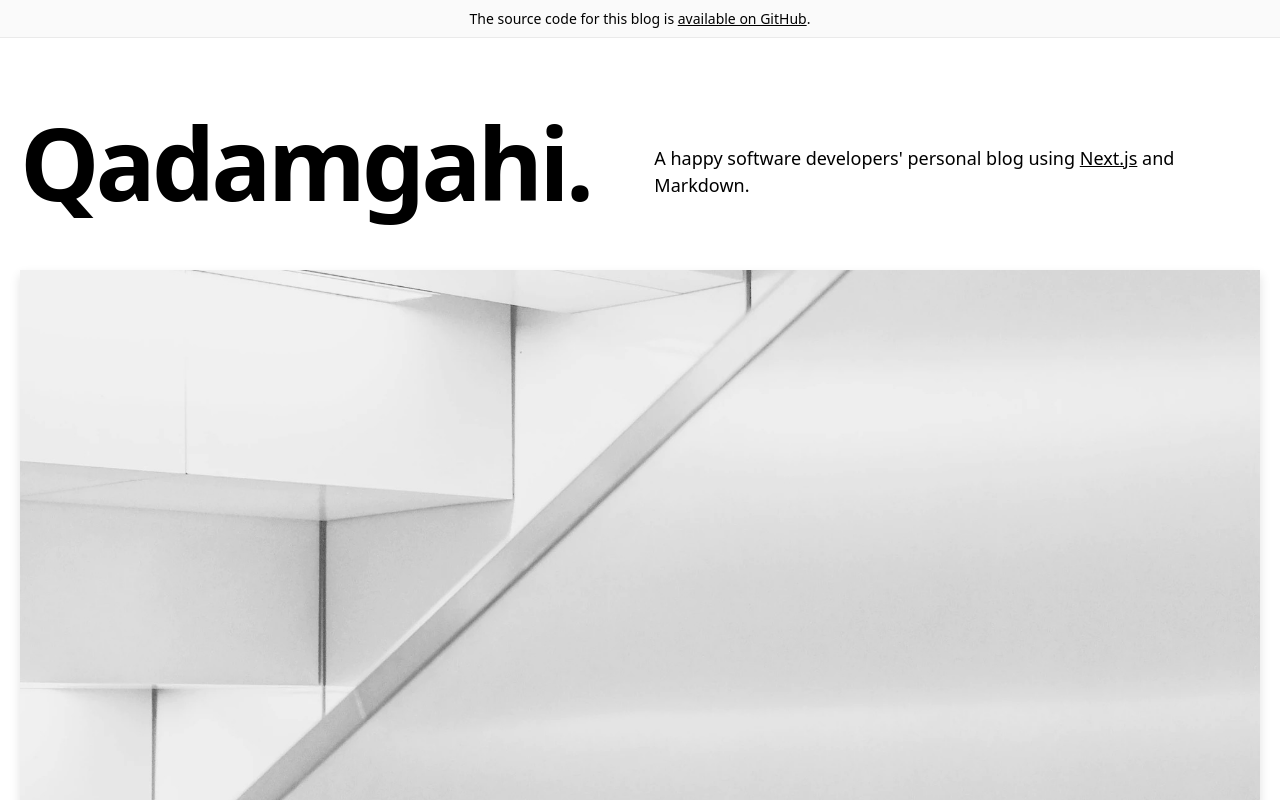
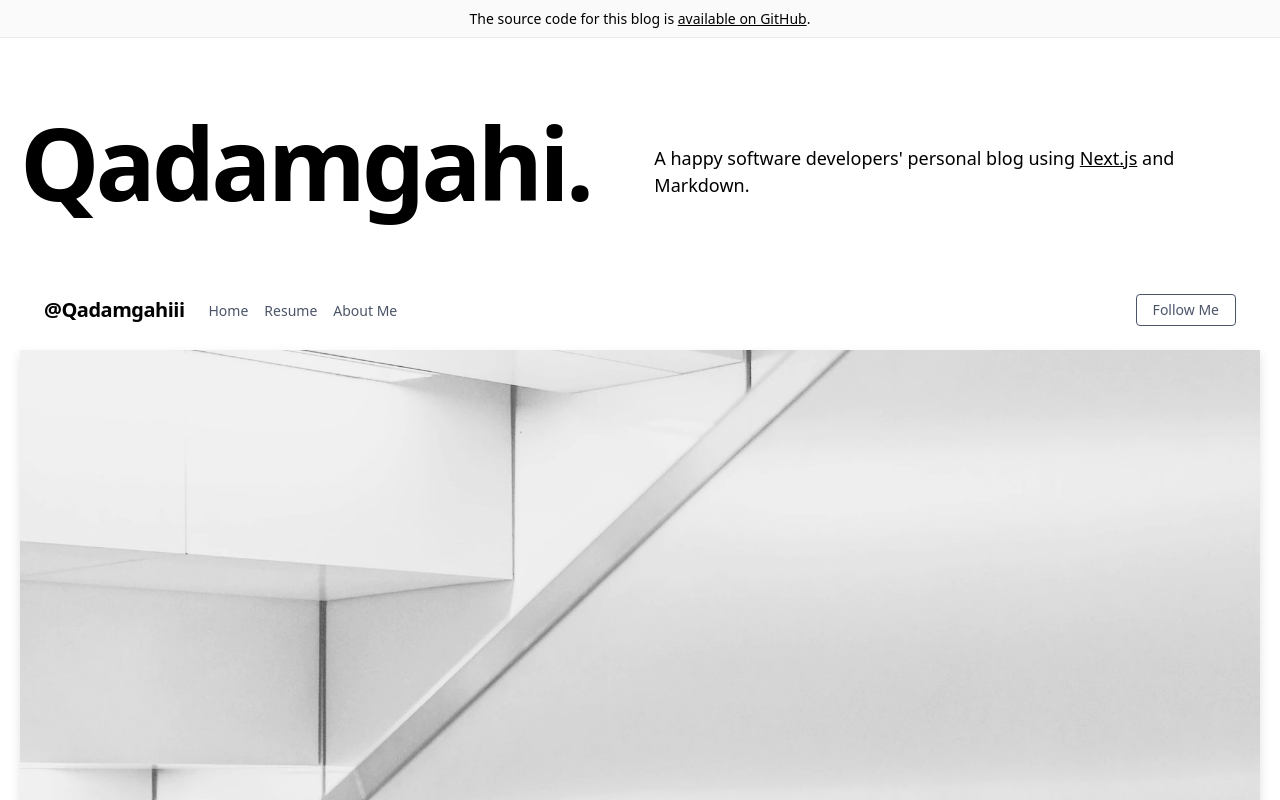
Before and after one commit to immorez/qadamgahi-ir, a Next.js app: page / in a window 1280 px wide. Shown: the top 800 px of the page. Built offline with nearby package versions, Linux system fonts and the light colour scheme.

Commit message:
Navigation Bar added

```diff
--- a/components/UI/Alert.js
+++ b/components/UI/Alert.js
@@ -13,7 +13,7 @@ const alert = ({ preview }) => {
         <div className="py-2 text-center text-sm">
           {preview ? (
             <>
-              This is page is a preview.{' '}
+              This page is a preview.{' '}
               <a
                 href="/api/exit-preview"
                 className="underline hover:text-cyan duration-200 transition-colors"
--- /dev/null
+++ b/components/UI/Navigation/Button.js
@@ -0,0 +1,14 @@
+const Button = () => {
+  return (
+    <div>
+      <a
+        href="#"
+        className="inline-block text-sm px-4 py-2 leading-none border rounded text-gray-700 border-gray-700 hover:border-black hover:text-black hover:bg-white mt-4 lg:mt-0"
+      >
+        Follow Me
+      </a>
+    </div>
+  );
+};
+
+export default Button;
--- /dev/null
+++ b/components/UI/Navigation/Navigation.js
@@ -0,0 +1,41 @@
+import { useState } from 'react';
+import NavigationItems from './NavigationItems';
+import FollowMeButton from './Button';
+export default function Navigation() {
+  const [isExpanded, toggleExpansion] = useState(false);
+
+  return (
+    <div>
+      <nav className="flex items-center justify-between flex-wrap .bg-gray-200 p-6">
+        <div className="flex items-center flex-shrink-0 text-black mr-6">
+          <span className="font-semibold text-xl tracking-tight">
+            @Qadamgahiii
+          </span>
+        </div>
+        <div className="block lg:hidden">
+          <button
+            className="flex items-center px-3 py-2 border rounded text-gray-500 border-gray-500 hover:text-black hover:border-black"
+            onClick={() => toggleExpansion(!isExpanded)}
+          >
+            <svg
+              className="fill-current h-3 w-3"
+              viewBox="0 0 20 20"
+              xmlns="http://www.w3.org/2000/svg"
+            >
+              <title>Menu</title>
+              <path d="M0 3h20v2H0V3zm0 6h20v2H0V9zm0 6h20v2H0v-2z" />
+            </svg>
+          </button>
+        </div>
+        <div
+          className={`${
+            isExpanded ? `block` : `hidden`
+          } w-full block flex-grow lg:flex lg:items-center lg:w-auto`}
+        >
+          <NavigationItems />
+          <FollowMeButton />
+        </div>
+      </nav>
+    </div>
+  );
+}
--- /dev/null
+++ b/components/UI/Navigation/NavigationItem.js
@@ -0,0 +1,13 @@
+import Link from 'next/link';
+
+const navigationItem = ({ item }) => {
+  return (
+    <li className="block mt-4 lg:inline-block lg:mt-0 text-gray-700 hover:text-black mr-4">
+      <Link href="#responsive-header">
+        <a>{item}</a>
+      </Link>
+    </li>
+  );
+};
+
+export default navigationItem;
--- /dev/null
+++ b/components/UI/Navigation/NavigationItems.js
@@ -0,0 +1,15 @@
+import NavigationItem from './NavigationItem';
+
+const navigationItems = () => {
+  return (
+    <div className="text-sm lg:flex-grow">
+      <ul>
+        <NavigationItem item="Home" />
+        <NavigationItem item="Resume" />
+        <NavigationItem item="About Me" />
+      </ul>
+    </div>
+  );
+};
+
+export default navigationItems;
--- a/pages/index.js
+++ b/pages/index.js
@@ -5,7 +5,7 @@ import Intro from '../components/Intro';
 import Layout from '../components/UI/Layout';
 import { getAllPosts } from '../lib/api';
 import Head from 'next/head';
-import Aux from '../hoc/Auxiliary/Aux';
+import Navigation from '../components/UI/Navigation/Navigation';
 
 export default function Index({ allPosts }) {
   const heroPost = allPosts[0];
@@ -18,6 +18,7 @@ export default function Index({ allPosts }) {
         </Head>
         <Container>
           <Intro />
+          <Navigation />
           {heroPost && (
             <HeroPost
               title={heroPost.title}
```
Also changed, not shown: 1 other file (tests, documents, lock files or other folders).
